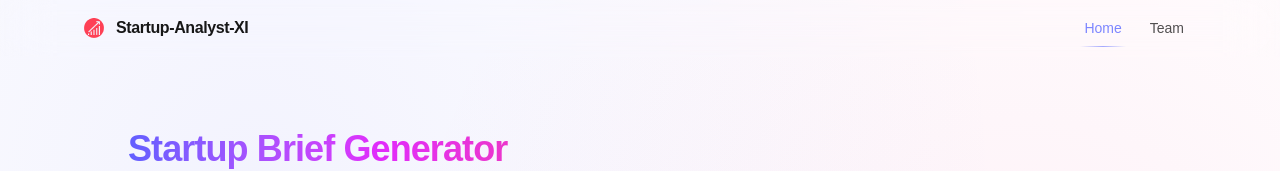
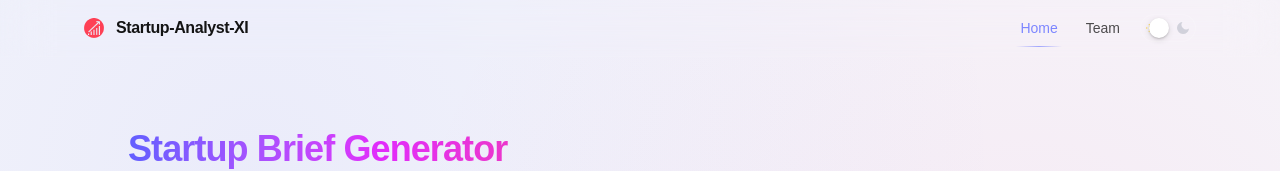
Before and after one commit to akshayBhardwaj23/startup-analyst, a Next.js app: page / in a window 1280 px wide. Shown: the top 171 px of the page. Built offline with nearby package versions, Linux system fonts and the light colour scheme.

Commit message:
Added Theme change toggle

```diff
--- a/app/components/NavBar.tsx
+++ b/app/components/NavBar.tsx
@@ -1,7 +1,7 @@
 "use client";
 import Link from "next/link";
 import { usePathname } from "next/navigation";
-import { useState } from "react";
+import { useEffect, useState } from "react";
 import Image from "next/image";
 
 const links = [
@@ -12,21 +12,40 @@ const links = [
 export default function NavBar() {
   const pathname = usePathname();
   const [open, setOpen] = useState(false);
+  const [isDark, setIsDark] = useState(false);
+
+  // Initialize theme from localStorage or system preference
+  useEffect(() => {
+    if (typeof document === 'undefined') return;
+    const root = document.documentElement;
+    const saved = localStorage.getItem('theme');
+    const sysDark = window.matchMedia && window.matchMedia('(prefers-color-scheme: dark)').matches;
+    const dark = saved === 'dark' ? true : saved === 'light' ? false : !!sysDark;
+    setIsDark(dark);
+    root.classList.remove('dark','light');
+    root.classList.add(dark ? 'dark' : 'light');
+  }, []);
+
+  const toggleTheme = () => {
+    if (typeof document === 'undefined') return;
+    const root = document.documentElement;
+    const next = !isDark;
+    setIsDark(next);
+    root.classList.remove('dark','light');
+    root.classList.add(next ? 'dark' : 'light');
+    localStorage.setItem('theme', next ? 'dark' : 'light');
+  };
   return (
     <nav className="sticky top-0 z-40 backdrop-blur-xl bg-background/70 border-b border-white/10 supports-[backdrop-filter]:bg-background/40">
       <div className="max-w-6xl mx-auto px-5 h-14 flex items-center justify-between gap-4">
+        {/* Left: Brand */}
         <div className="flex items-center gap-3 min-w-0">
             {/* Replace with <Image src="/brand-icon.svg" ... /> once icon added */}
             <Image src="/brand-icon.svg" alt="Logo" width={20} height={20} />
           <span className="font-semibold tracking-tight text-sm md:text-base select-none">Startup-Analyst-XI</span>
         </div>
-        <button
-          className="md:hidden text-xs px-3 py-1.5 rounded-lg border border-indigo-500/30 bg-indigo-500/10"
-          onClick={() => setOpen(o => !o)}
-          aria-label="Toggle navigation"
-        >
-          {open ? "Close" : "Menu"}
-        </button>
+        {/* Right: Links + Theme toggle + mobile menu */}
+        <div className="flex items-center gap-2">
           <ul className={`md:flex items-center gap-1 text-sm font-medium ${open ? 'absolute left-0 right-0 top-14 flex flex-col bg-background/90 backdrop-blur-xl p-4 border-b border-white/5' : 'hidden md:flex'}`}>
             {links.map(l => {
               const active = pathname === l.href;
@@ -44,6 +63,43 @@ export default function NavBar() {
               );
             })}
           </ul>
+          {/* Sun/Moon toggle switch */}
+          <button
+            onClick={toggleTheme}
+            aria-label="Toggle theme"
+            aria-pressed={isDark}
+            className="relative inline-flex h-7 w-14 items-center rounded-full border border-white/15 bg-white/5 hover:bg-white/10 transition focus:outline-none focus:ring-2 focus:ring-indigo-400/50"
+            title={isDark ? 'Switch to light' : 'Switch to dark'}
+          >
+            {/* Sun icon (left) */}
+            <span className="pointer-events-none absolute left-1 h-3.5 w-3.5 opacity-90 text-yellow-400">
+              <svg viewBox="0 0 24 24" fill="none" stroke="currentColor" strokeWidth="2" className={`${isDark ? 'opacity-40' : 'opacity-100'} transition`}>
+                <circle cx="12" cy="12" r="4" />
+                <path d="M12 2v2m0 16v2m10-10h-2M4 12H2m15.364-7.364-1.414 1.414M8.05 16.95l-1.414 1.414m12.728 0-1.414-1.414M8.05 7.05 6.636 5.636" />
+              </svg>
+            </span>
+            {/* Moon icon (right) */}
+            <span className="pointer-events-none absolute right-1 h-4 w-4 text-gray-400">
+              <svg viewBox="0 0 24 24" fill="currentColor" className={`${isDark ? 'opacity-100' : 'opacity-40'} transition`}>
+                <path d="M21 12.79A9 9 0 1 1 11.21 3a7 7 0 0 0 9.79 9.79Z" />
+              </svg>
+            </span>
+            {/* Knob */}
+            <span
+              className={`absolute h-5 w-5 rounded-full bg-white shadow transition-transform ${isDark ? 'translate-x-7' : 'translate-x-2'}`}
+              style={{ boxShadow: '0 1px 2px rgba(0,0,0,0.18), 0 2px 6px rgba(0,0,0,0.12)' }}
+            />
+          </button>
+
+          {/* Mobile menu button */}
+          <button
+            className="md:hidden text-xs px-3 py-1.5 rounded-lg border border-indigo-500/30 bg-indigo-500/10"
+            onClick={() => setOpen(o => !o)}
+            aria-label="Toggle navigation"
+          >
+            {open ? 'Close' : 'Menu'}
+          </button>
+        </div>
       </div>
     </nav>
   );
--- a/app/globals.css
+++ b/app/globals.css
@@ -13,11 +13,15 @@
   --font-mono: var(--font-geist-mono);
 }
 
-@media (prefers-color-scheme: dark) {
-  :root {
+/* Explicit theme classes override system preference */
+html.dark {
   --background: #0a0a0a;
   --foreground: #ededed;
 }
+html.light {
+  /* Slightly darker light theme */
+  --background: #f6f7fb; /* was #ffffff */
+  --foreground: #141414; /* was #171717 */
 }
 
 body {
@@ -57,12 +61,10 @@ body {
   border: 1px solid rgba(255,255,255,0.4);
   box-shadow: 0 4px 16px -2px rgba(0,0,0,0.08), 0 8px 32px -4px rgba(0,0,0,0.08);
 }
-@media (prefers-color-scheme: dark) {
-  .glass {
+.dark .glass {
   background: linear-gradient(135deg, rgba(30,30,35,0.72), rgba(30,30,40,0.4));
   border-color: rgba(255,255,255,0.05);
   box-shadow: 0 4px 20px -2px rgba(0,0,0,0.5), 0 8px 32px -4px rgba(0,0,0,0.45);
-  }
 }
 
 .fade-in { animation: fadeIn 0.5s ease forwards; }
@@ -155,9 +157,7 @@ body {
   background: linear-gradient(135deg,rgba(99,102,241,0.1),rgba(139,92,246,0.1));
   color: #6366f1;
 }
-@media (prefers-color-scheme: dark) {
-  .outline-pill { color: #a5b4ff; border-color: rgba(129,140,248,0.5); }
-}
+.dark .outline-pill { color: #a5b4ff; border-color: rgba(129,140,248,0.5); }
 
 .copy-btn {
   font-size: .7rem;
@@ -172,9 +172,7 @@ body {
   transition: background .25s ease, color .25s ease;
 }
 .copy-btn:hover { background: rgba(99,102,241,0.18); }
-@media (prefers-color-scheme: dark) {
-  .copy-btn { color: #a5b4ff; }
-}
+.dark .copy-btn { color: #a5b4ff; }
 
 .panel {
   border-radius: 1.25rem;
```
Also changed, not shown: 1 other file (tests, documents, lock files or other folders). Lines whose indentation alone changed are shown as unchanged.
